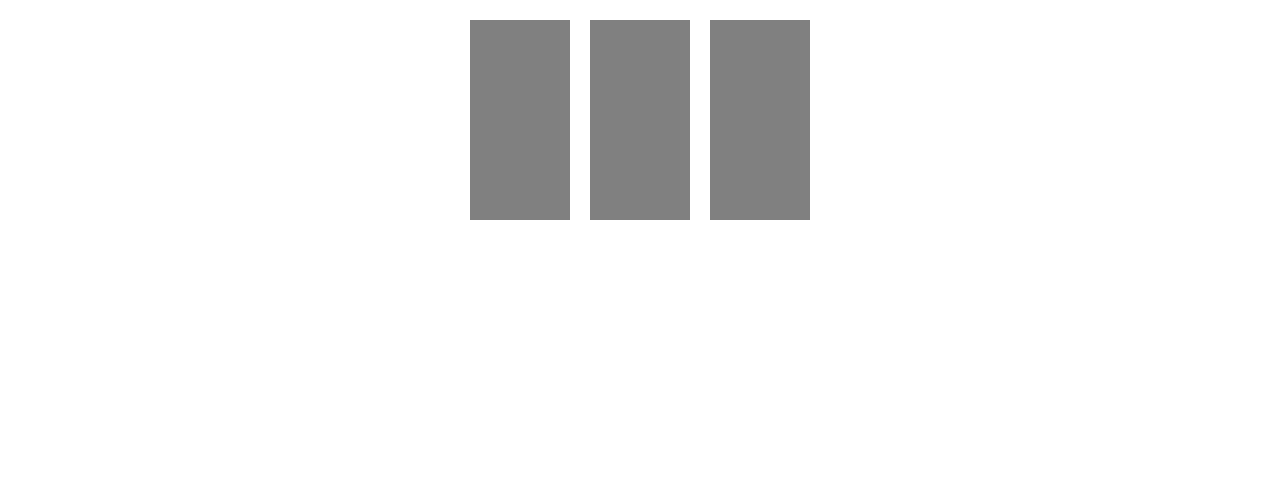
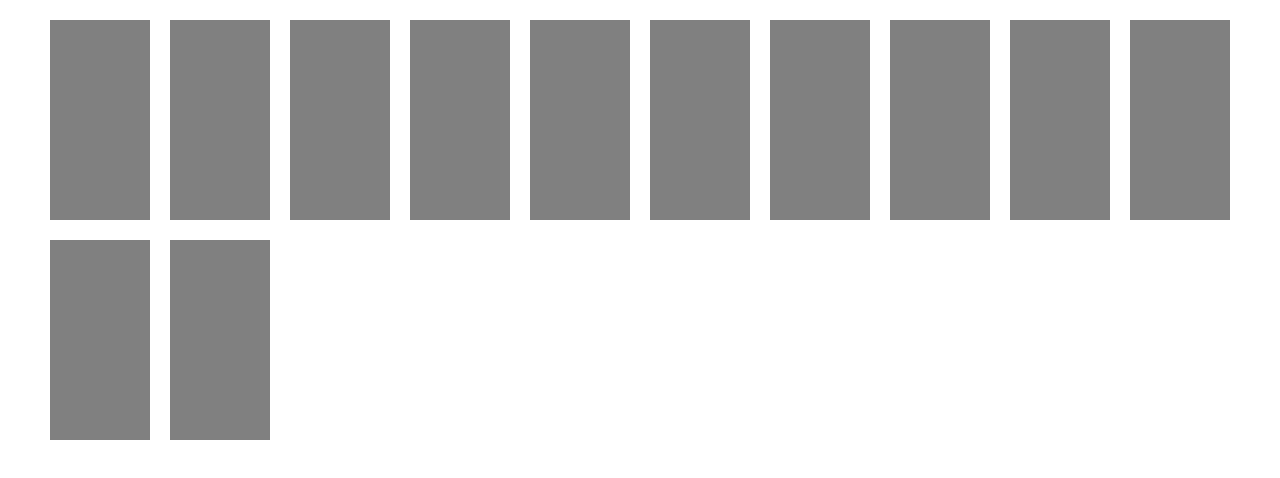
Before and after one commit to Yevhen-Kryvdiuk/blocks, a plain HTML site: page index.html in a window 1280 px wide. Drawn offline with Linux system fonts and the light colour scheme.

Commit message:
добавил блоков для сравнения

```diff
--- a/index.html
+++ b/index.html
@@ -10,7 +10,15 @@
     <div class="article"></div>
     <div class="article"></div>
     <div class="article"></div>
-
+    <div class="article"></div>
+    <div class="article"></div>
+    <div class="article"></div>
+    <div class="article"></div>
+    <div class="article"></div>
+    <div class="article"></div>
+    <div class="article"></div>
+    <div class="article"></div>
+    <div class="article"></div>
 </div>
 </body>
 </html>
```
